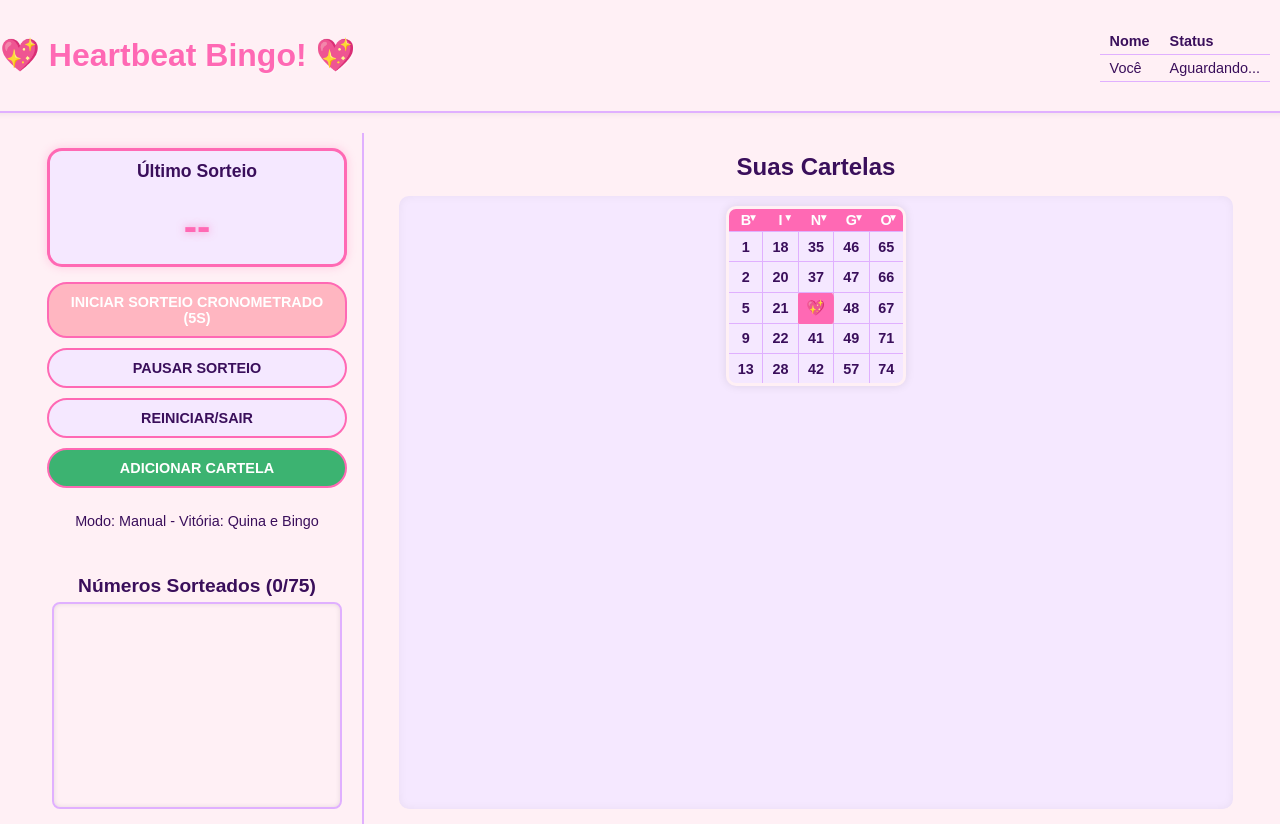
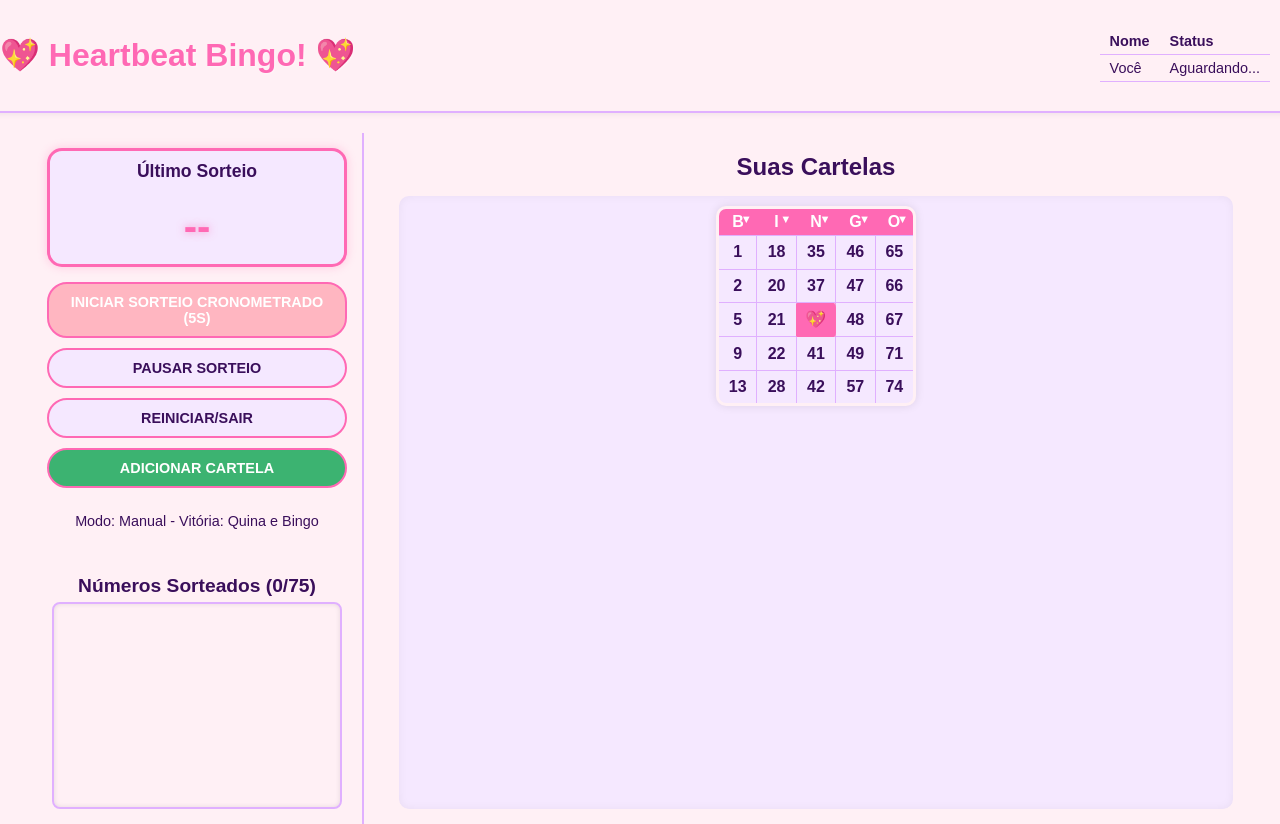
Before and after one commit to edurlima/Heartbeat-Bingo, a website: page public/index.html in a window 1280 px wide. Both pictures are taken after typing "Sample" into the empty fields and a click on the button "INICIAR JOGO". Shown: the top 824 px of the page. Drawn offline with nearby package versions, Linux system fonts and the light colour scheme; no server answers.

Commit message:
Increase dimensions and padding in style.css

```diff
--- a/public/style.css
+++ b/public/style.css
@@ -286,8 +286,8 @@ body {
 }
 
 .cartela-exemplo {
-    /* Largura aumentada minimamente (160px -> 180px) */
-    width: 180px;
+    /* Largura aumentada (180px -> 200px) */
+    width: 200px;
     max-width: 100%;
     margin: 0;
     border: 3px solid var(--cor-borda);
@@ -297,16 +297,16 @@ body {
     background-color: var(--cor-fundo-claro);
     border-collapse: collapse;
     transition: all 0.3s ease-in-out;
-    /* Altura ajustada para manter o quadrado (160px -> 180px) */
-    height: 180px;
+    /* Altura ajustada para manter o quadrado (180px -> 200px) */
+    height: 200px;
     table-layout: fixed;
 }
 
 .cartela-exemplo th {
     background-color: var(--cor-principal);
     color: var(--cor-texto-claro);
-    padding: 3px 0; /* Padding vertical do cabeçalho levemente aumentado (2px -> 3px) */
-    font-size: 0.9em; /* Fonte levemente aumentada (0.8em -> 0.9em) */
+    padding: 4px 0; /* Padding vertical do cabeçalho levemente aumentado (3px -> 4px) */
+    font-size: 1em; /* Fonte levemente aumentada (0.9em -> 1em) */
     cursor: pointer;
     user-select: none;
     position: relative;
@@ -342,10 +342,10 @@ body {
 
 .cartela-celula {
     border: 1px solid var(--cor-borda);
-    padding: 2px; /* Padding vertical e horizontal levemente aumentado (1px -> 2px) */
+    padding: 3px; /* Padding vertical e horizontal levemente aumentado (2px -> 3px) */
     text-align: center;
     cursor: pointer;
-    font-size: 0.9em; /* Fonte levemente aumentada (0.8em -> 0.9em) */
+    font-size: 1em; /* Fonte levemente aumentada (0.9em -> 1em) */
     font-weight: bold;
     height: 20%;
     background-color: var(--cor-fundo-escuro);
```
